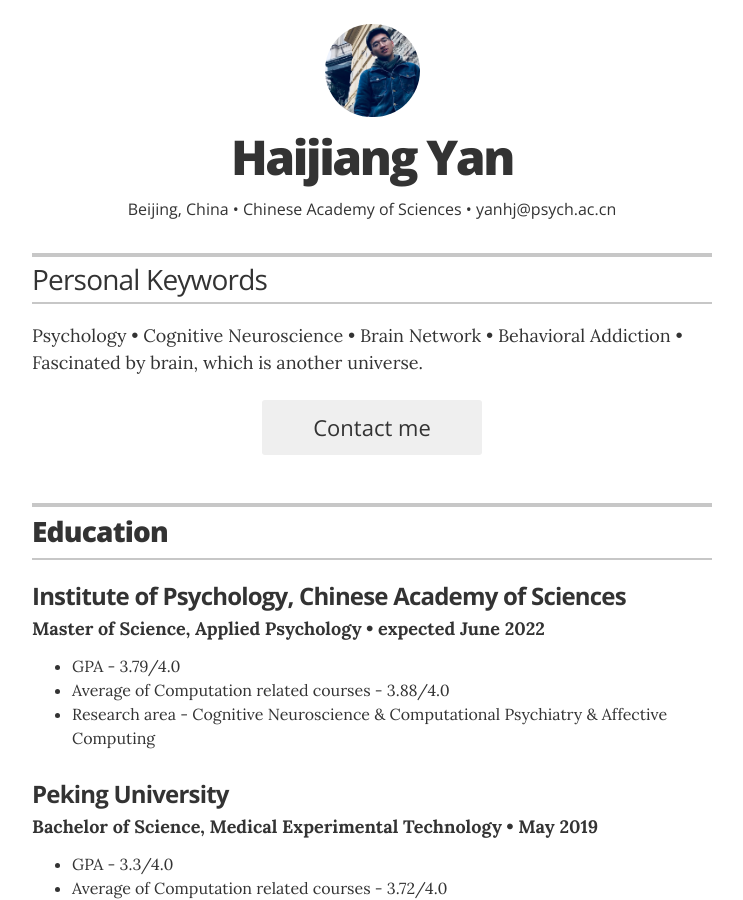
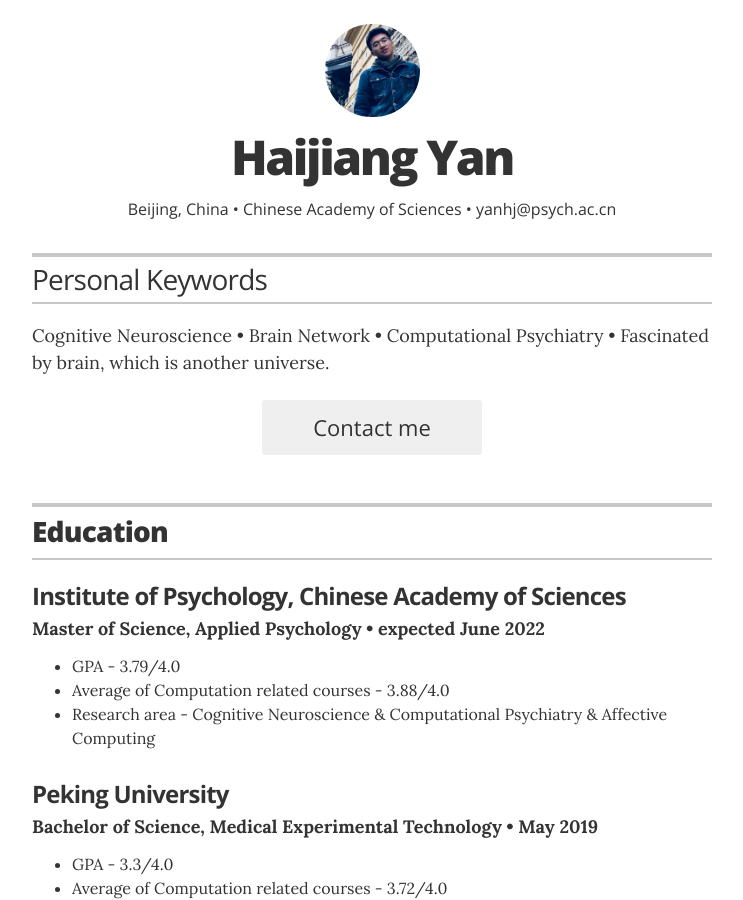
Before and after one commit to PsychYan/PsychYan.github.io, a Jekyll site: the page built from index.html, in a window 1280 px wide and 900 px high. Shown: the whole window, without its empty margins (268-1011 px from the left). Built offline with Jekyll 4.4.1, drawn with Linux system fonts in a browser that asks for light colours.

Commit message:
Update _config.yml

```diff
--- a/_config.yml
+++ b/_config.yml
@@ -23,7 +23,7 @@ resume_contact_address:         "Institute of Psychology, Chinese Academy of Sci
 resume_header_contact_info:     "Beijing, China • Chinese Academy of Sciences • yanhj@psych.ac.cn"
 display_header_contact_info:    "true"
 
-resume_header_intro: "<p>Psychology • Cognitive Neuroscience • Brain Network • Behavioral Addiction • Fascinated by brain, which is another universe.</p>"
+resume_header_intro: "<p>Cognitive Neuroscience • Brain Network • Computational Psychiatry • Fascinated by brain, which is another universe.</p>"
 
 # use "yes" to display the email contact button,
 # "no" to display an "I'm not looking for work" message,
```
